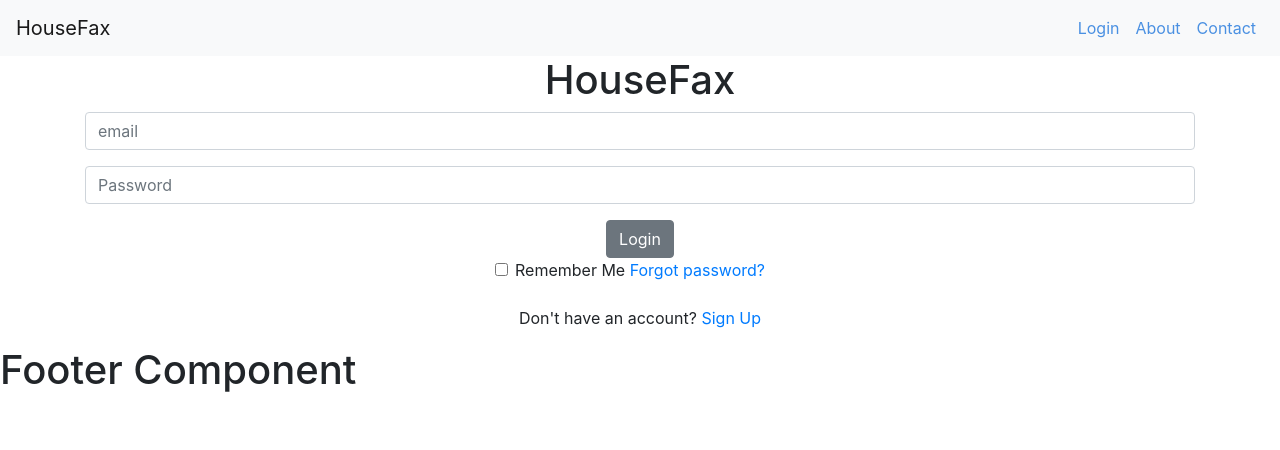
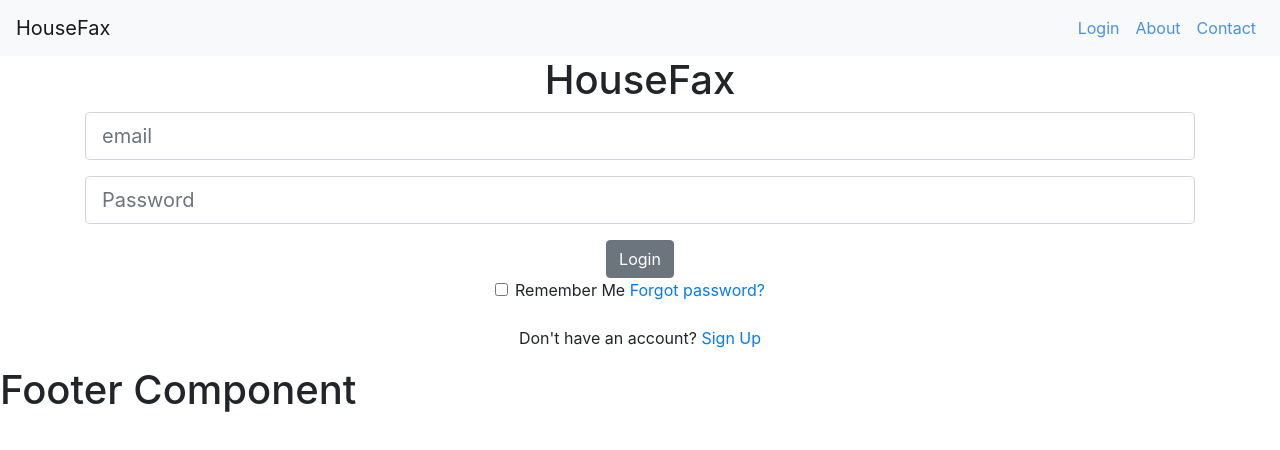
Before and after one commit to TraceLarson/HouseFax, a React (Create React App) app in the folder client/: page /Login in a window 1280 px wide. Shown: the top 450 px of the page. Built offline with nearby package versions, Linux system fonts and the light colour scheme.

Commit message:
included error classes for LoginForm, displays errors if validation fails

```diff
--- a/client/src/components/LoginForm.js
+++ b/client/src/components/LoginForm.js
@@ -2,6 +2,7 @@ import React, {Component} from 'react';
 import PropTypes from 'prop-types'
 import {connect} from 'react-redux'
 import {loginUser} from '../actions/authentication'
+import classnames from 'classnames'
 import {
 	Container,
 	Button,
@@ -44,6 +45,7 @@ class LoginForm extends Component {
 	}
 
 	render() {
+		const {errors} = this.state
 		return (
 			<Container className={'text-center'}>
 				<h1>HouseFax</h1>
@@ -53,18 +55,26 @@ class LoginForm extends Component {
 						<Input name={'email'}
 						       type={'email'}
 						       placeholder={'email'}
+						       className={classnames('form-control form-control-lg', {
+							       'is-invalid': errors.email
+						       })}
 						       onChange={this.handleInputChange}
 						       value={this.state.email}
 						/>
+						{errors.email && (<div className="invalid-feedback">{errors.email}</div>)}
 					</FormGroup>
 					<FormGroup>
 						<Label className={'d-none'} htmlFor={'password'}>Password</Label>
 						<Input name={'password'}
 						       type={'password'}
 						       placeholder={'Password'}
+						       className={classnames('form-control form-control-lg', {
+							       'is-invalid': errors.password
+						       })}
 						       onChange={this.handleInputChange}
 						       value={this.state.password}
 						/>
+						{errors.password && (<div className="invalid-feedback">{errors.password}</div>)}
 					</FormGroup>
 					<Button type={'submit'}>Login</Button>
 					<FormGroup>
```
